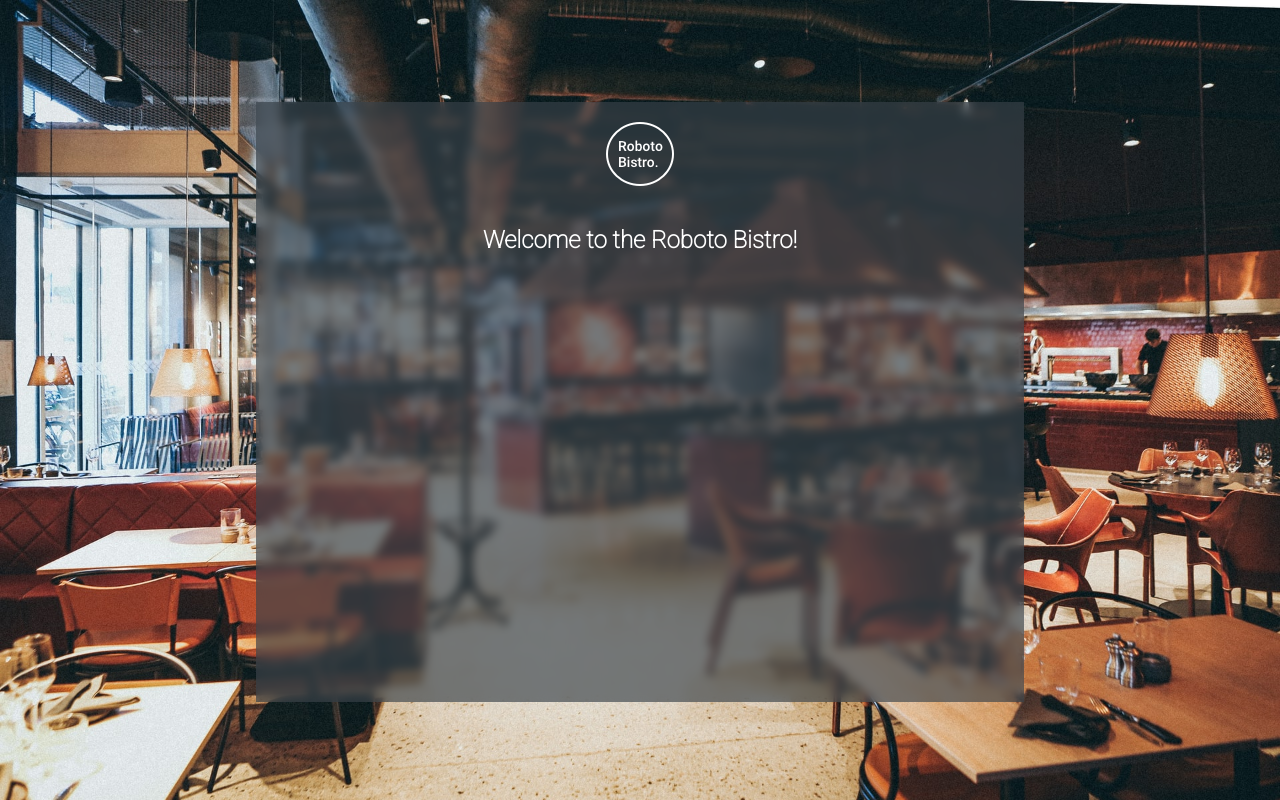
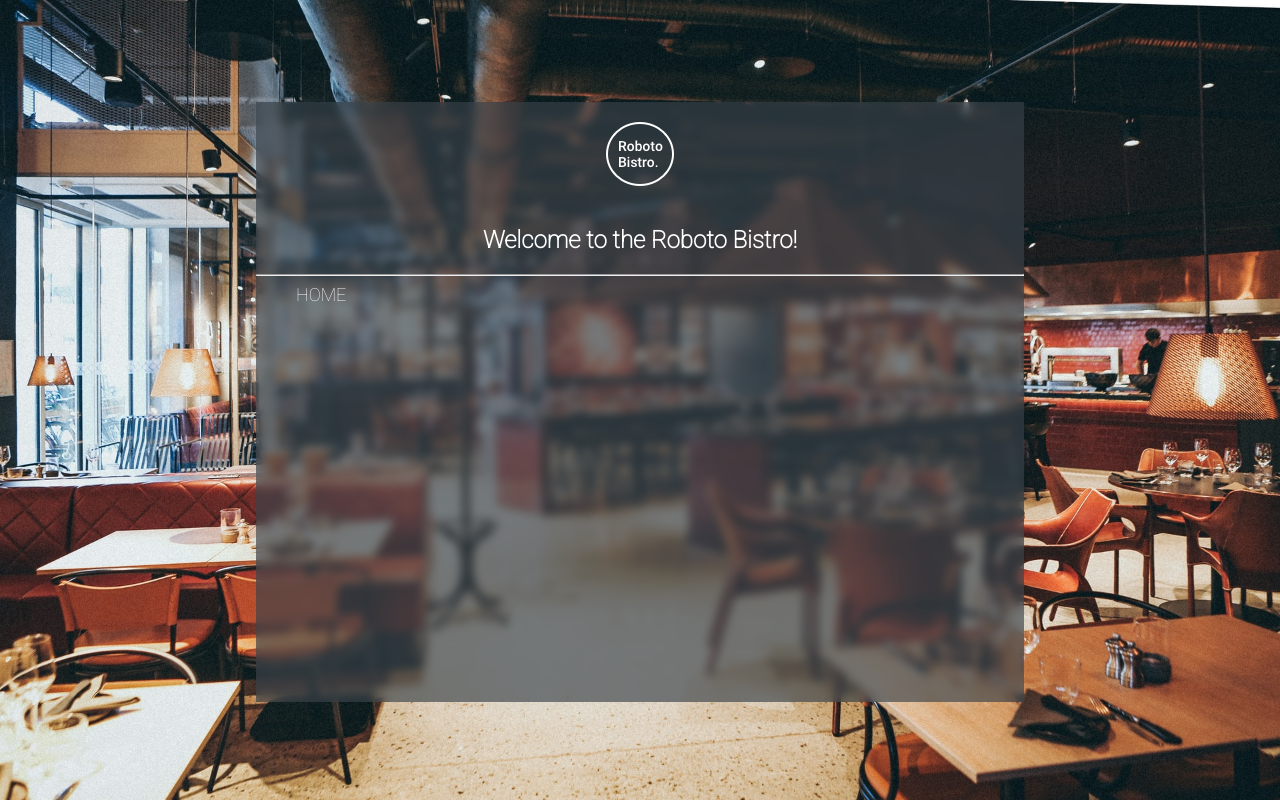
Before and after one commit to ehwus/restaurant, a website built with webpack: page index.html in a window 1280 px wide. Built offline with nearby package versions, Linux system fonts and the light colour scheme.

Commit message:
added navigation bar

```diff
--- a/src/domController.js
+++ b/src/domController.js
@@ -1,4 +1,5 @@
 import Logo from './assets/logo.png';
+import { WelcomePage } from './welcomePage';
 
 const container = document.getElementById('container');
 
@@ -17,4 +18,27 @@ export class DomController {
   static resetHTML() {
     container.innerHTML = '';
   }
+
+  static addLine() {
+    container.innerHTML += '<hr />';
+  }
+
+  static _getRoutes() {
+    return [{ name: 'HOME', element: WelcomePage }];
+  }
+
+  static addNav() {
+    const navBar = document.createElement('ul');
+    navBar.className = 'navBar';
+    DomController._getRoutes().forEach((route) => {
+      const link = document.createElement('li');
+      link.className = 'navBarLink';
+      link.innerHTML = route.name;
+      link.addEventListener('click', () => {
+        route.element.render();
+      });
+      navBar.appendChild(link);
+    });
+    container.appendChild(navBar);
+  }
 }
--- a/src/style.css
+++ b/src/style.css
@@ -32,9 +32,26 @@ body {
   text-align: center;
 }
 
+#container hr {
+  color: white;
+}
+
 .logo {
   display: block;
   margin-left: auto;
   margin-right: auto;
   padding: 20px;
 }
+
+.navBar {
+  display: flex;
+  list-style-type: none;
+  margin: 0;
+  padding: 10 0;
+  font-size: large;
+  cursor: pointer;
+}
+
+.navBar li:hover {
+  opacity: 0.8;
+}
--- a/src/welcomePage.js
+++ b/src/welcomePage.js
@@ -7,5 +7,7 @@ export class WelcomePage {
     DomController.resetHTML();
     DomController.drawLogo();
     DomController.addHTML(`<h2>${subheading}</h2>`);
+    DomController.addLine();
+    DomController.addNav();
   }
 }
```
